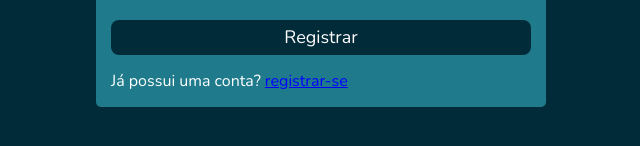
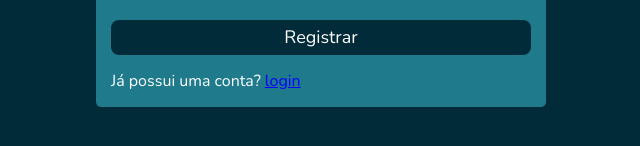
Before and after one commit to Mateus-Mont/project-full-stack-front, a React (Create React App) app: page /register in a window 1280 px wide. Shown: the part 564-710 px from the top of the page, without its empty margins (319-959 px from the left). Built offline with nearby package versions, Linux system fonts and the light colour scheme.

Commit message:
fix: children link router

```diff
--- a/src/pages/register/index.tsx
+++ b/src/pages/register/index.tsx
@@ -42,7 +42,7 @@ export const Register = ({ navigate }: any) => {
             Registrar
           </Button>
           <span>
-            Já possui uma conta? <Link to={"/"}>registrar-se</Link>
+            Já possui uma conta? <Link to={"/"}>login</Link>
           </span>
         </StyledContainerButton>
       </Form>
```
